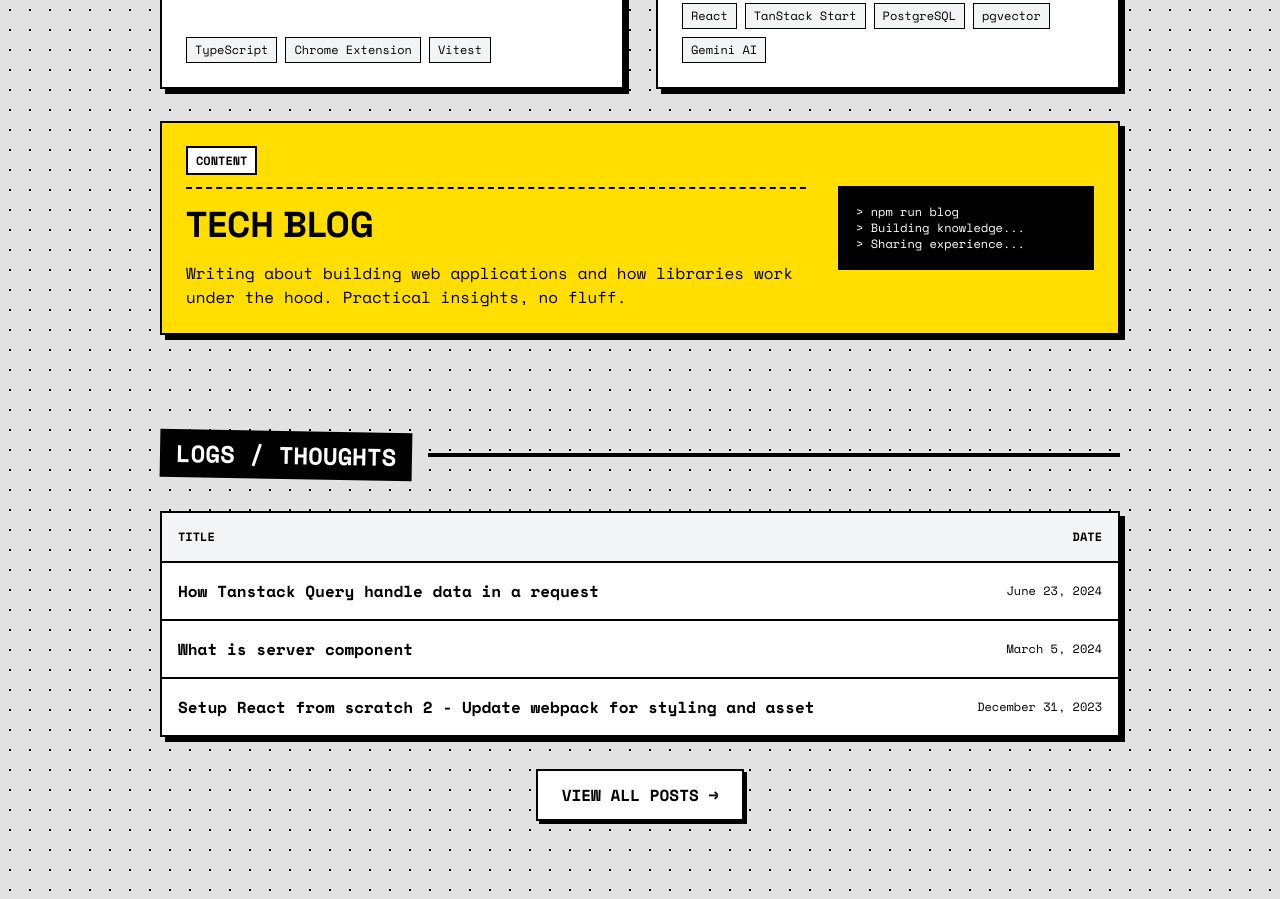
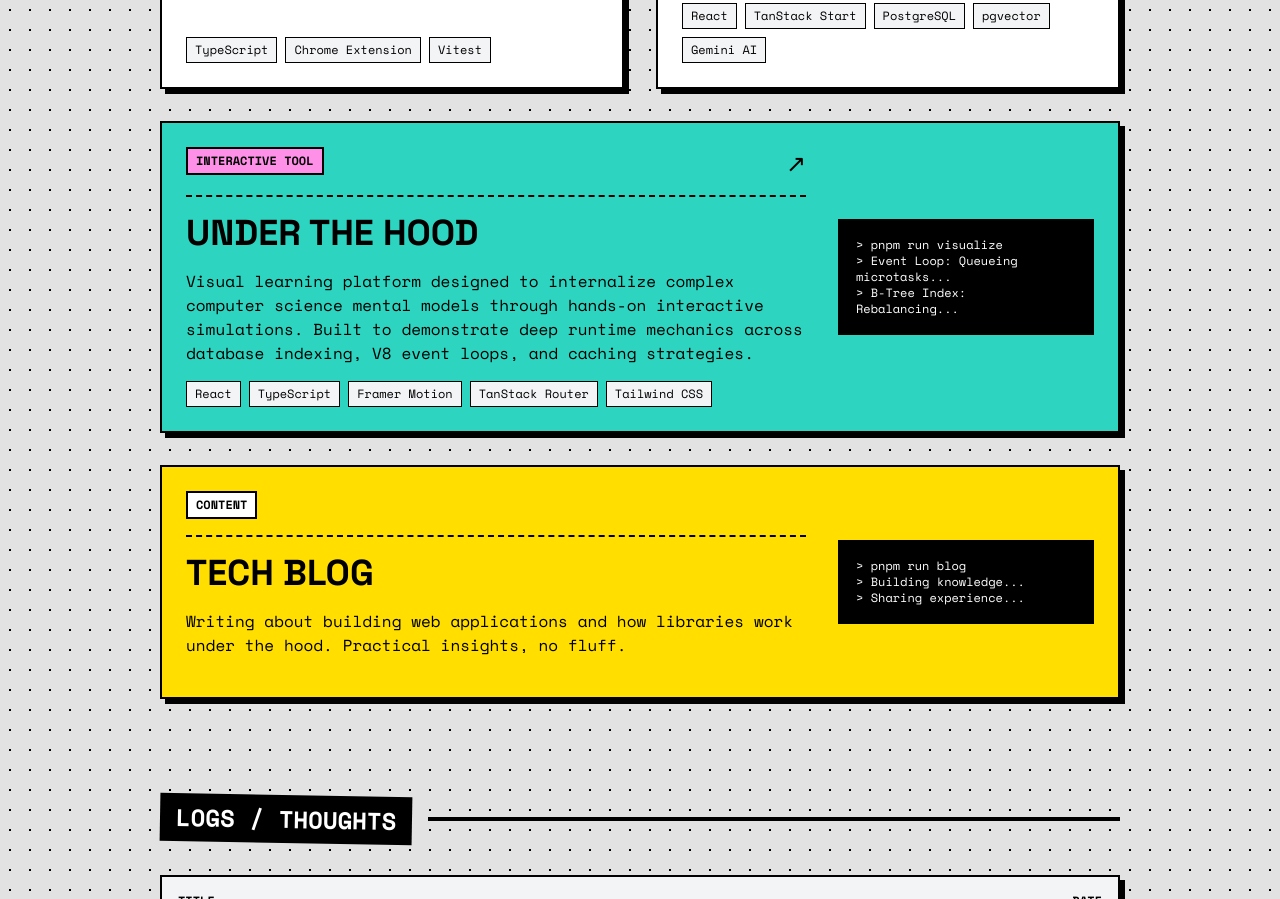
Before and after one commit to AndriP8/andripurnomo.com, an Astro site: page / in a window 1280 px wide. Shown: the part 1460-2359 px from the top of the page. Built offline with nearby package versions, Linux system fonts and the light colour scheme; Astro itself is replaced by a stand-in of ours; some packages are replaced by stand-ins of ours.

Commit message:
feat(projects): add UNDER THE HOOD project and styling updates

```diff
--- a/src/pages/index.astro
+++ b/src/pages/index.astro
@@ -49,6 +49,7 @@ const homeJsonLd = {
 interface Project {
   category: string;
   categoryColor: string;
+  cardBgColor?: string;
   title: string;
   description: string;
   tags?: string[];
@@ -104,8 +105,26 @@ const PROJECTS: Project[] = [
     variant: "default",
   },
   {
+    category: "Interactive Tool",
+    categoryColor: "bg-accent-pink",
+    cardBgColor: "bg-accent-blue",
+    title: "UNDER THE HOOD",
+    description:
+      "Visual learning platform designed to internalize complex computer science mental models through hands-on interactive simulations. Built to demonstrate deep runtime mechanics across database indexing, V8 event loops, and caching strategies.",
+    tags: ["React", "TypeScript", "Framer Motion", "TanStack Router", "Tailwind CSS"],
+    href: "https://visualizations.andripurnomo.com/",
+    isExternal: true,
+    variant: "full",
+    terminalLines: [
+      "> pnpm run visualize",
+      "> Event Loop: Queueing microtasks...",
+      "> B-Tree Index: Rebalancing...",
+    ],
+  },
+  {
     category: "Content",
     categoryColor: "bg-white",
+    cardBgColor: "bg-accent-yellow",
     title: "TECH BLOG",
     description:
       "Writing about building web applications and how libraries work under the hood. Practical insights, no fluff.",
@@ -113,7 +132,7 @@ const PROJECTS: Project[] = [
     isExternal: false,
     variant: "full",
     terminalLines: [
-      "> npm run blog",
+      "> pnpm run blog",
       "> Building knowledge...",
       "> Sharing experience...",
     ],
@@ -182,7 +201,7 @@ const sortedBlogs = allBlogs
             rel={project.isExternal ? "noreferrer noopener" : undefined}
             class={`group neo-card border-2 border-black p-6 shadow-hard ${
               project.variant === "full"
-                ? "md:col-span-2 bg-accent-yellow flex flex-col md:flex-row gap-8 items-center"
+                ? `md:col-span-2 ${project.cardBgColor || "bg-accent-yellow"} flex flex-col md:flex-row gap-8 items-center`
                 : "bg-bg-card flex flex-col h-full"
             }`}
           >
@@ -214,19 +233,33 @@ const sortedBlogs = allBlogs
               </>
             ) : (
               <>
-                <div class="flex-1">
-                  <div class="border-b-2 border-black border-dashed pb-4 mb-4">
+                <div class="flex-1 w-full">
+                  <div class="border-b-2 border-black border-dashed pb-4 mb-4 flex justify-between items-start">
                     <span
                       class={`${project.categoryColor} border-2 border-black px-2 py-1 text-xs font-bold uppercase`}
                     >
                       {project.category}
                     </span>
+                    {project.isExternal && (
+                      <span class="text-2xl group-hover:rotate-45 transition-transform duration-200">
+                        ↗
+                      </span>
+                    )}
                   </div>
                   <h3 class="font-sans text-4xl font-bold mb-4">{project.title}</h3>
-                  <p class="font-medium">{project.description}</p>
+                  <p class="font-medium mb-4">{project.description}</p>
+                  {project.tags && (
+                    <div class="flex gap-2 flex-wrap mt-4">
+                      {project.tags.map((tag) => (
+                        <span class="text-xs border border-black px-2 py-1 bg-gray-100 text-black font-normal">
+                          {tag}
+                        </span>
+                      ))}
+                    </div>
+                  )}
                 </div>
                 {project.terminalLines && (
-                  <div class="bg-black text-white p-4 font-mono text-xs w-full md:w-64 border-2 border-white md:border-black">
+                  <div class="bg-black text-white p-4 font-mono text-xs w-full md:w-64 border-2 border-white md:border-black shrink-0">
                     {project.terminalLines.map((line) => (
                       <div>{line}</div>
                     ))}
```
